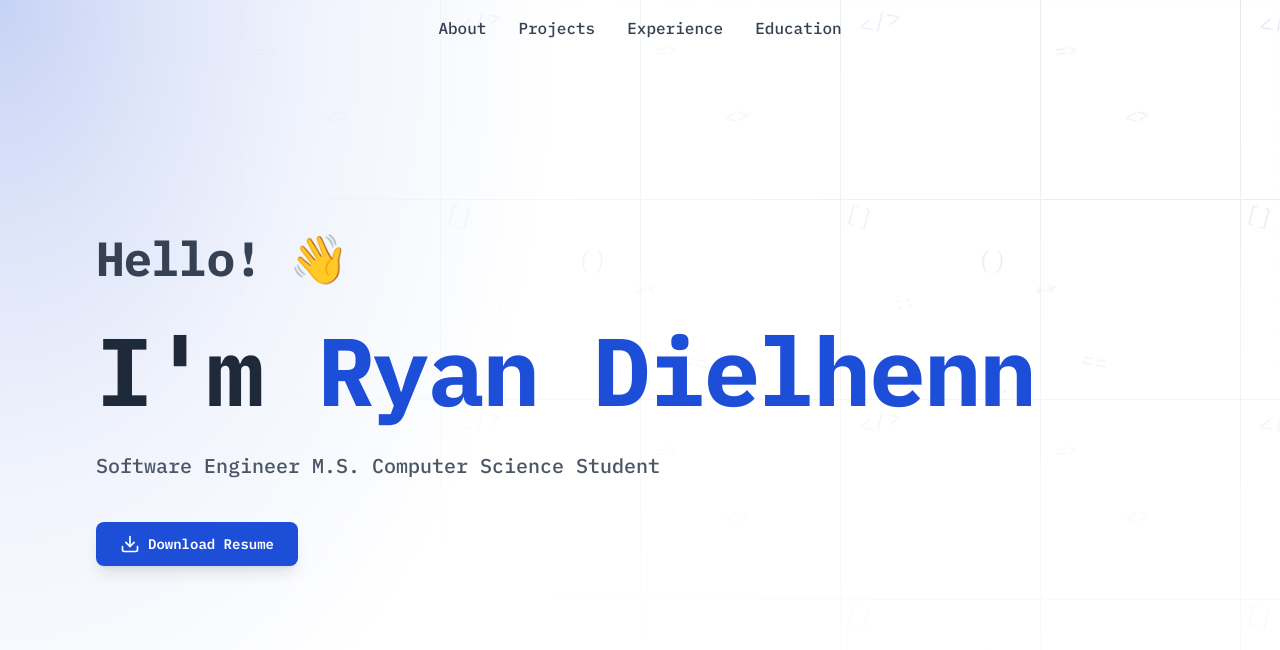
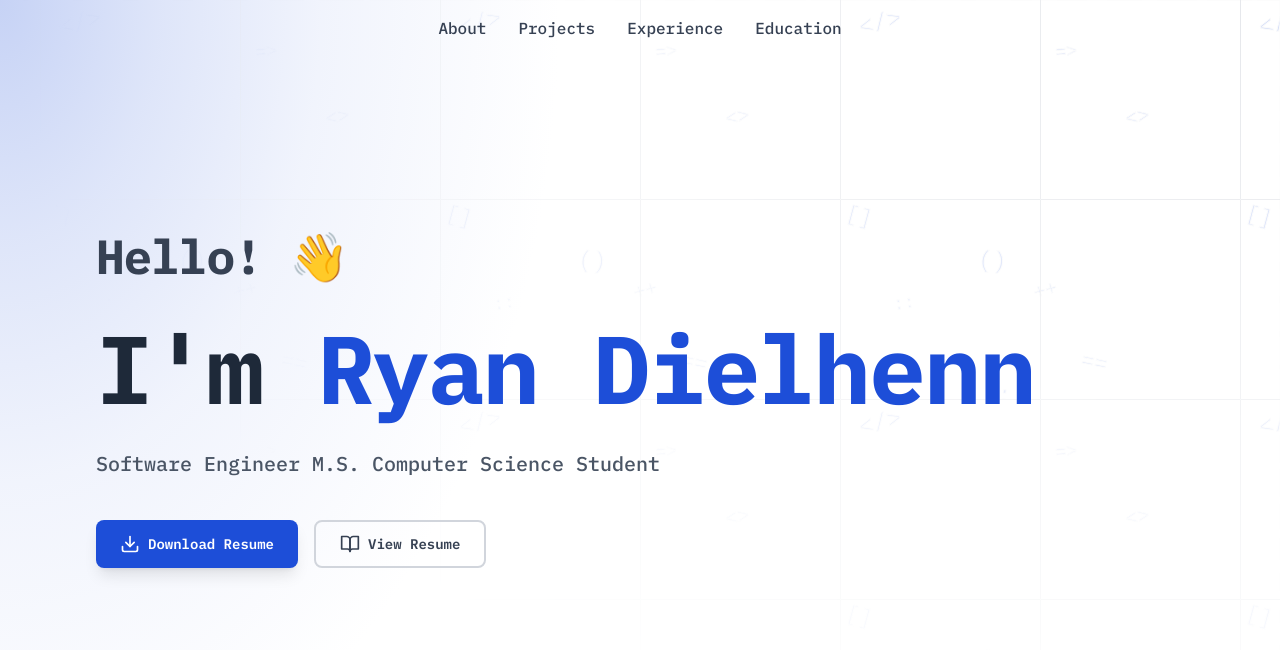
Before and after one commit to dielhennr/dielhennr.github.io, an Astro site: page / in a window 1280 px wide. Shown: the top 650 px of the page. Built offline with nearby package versions, Linux system fonts and the light colour scheme; Astro itself is replaced by a stand-in of ours.

Commit message:
add-second-resume-button

```diff
--- a/src/components/Hero.astro
+++ b/src/components/Hero.astro
@@ -150,7 +150,7 @@ import { siteConfig } from "../config";
       </p>
       {
         siteConfig.resume && (
-          <div class="mt-6 sm:mt-8 md:mt-10 animate-fade-in animation-delay-500">
+          <div class="mt-6 sm:mt-8 md:mt-10 animate-fade-in animation-delay-500 flex gap-4">
             <a
               href={siteConfig.resume}
               download="Ryan_Dielhenn_Resume.pdf"
@@ -175,6 +175,28 @@ import { siteConfig } from "../config";
                 <line x1="12" y1="15" x2="12" y2="3" />
               </svg>
               Download Resume
+            </a>
+            <a
+              href={siteConfig.resume}
+              target="_blank"
+              rel="noopener noreferrer"
+              class="inline-flex items-center gap-2 px-6 py-3 text-sm font-semibold text-gray-700 transition-all duration-300 rounded-lg border-2 border-gray-300 hover:border-gray-400 hover:bg-gray-50 transform hover:-translate-y-0.5"
+            >
+              <svg
+                xmlns="http://www.w3.org/2000/svg"
+                width="20"
+                height="20"
+                viewBox="0 0 24 24"
+                fill="none"
+                stroke="currentColor"
+                stroke-width="2"
+                stroke-linecap="round"
+                stroke-linejoin="round"
+              >
+                <path d="M2 3h6a4 4 0 0 1 4 4v14a3 3 0 0 0-3-3H2z" />
+                <path d="M22 3h-6a4 4 0 0 0-4 4v14a3 3 0 0 1 3-3h7z" />
+              </svg>
+              View Resume
             </a>
           </div>
         )
```
